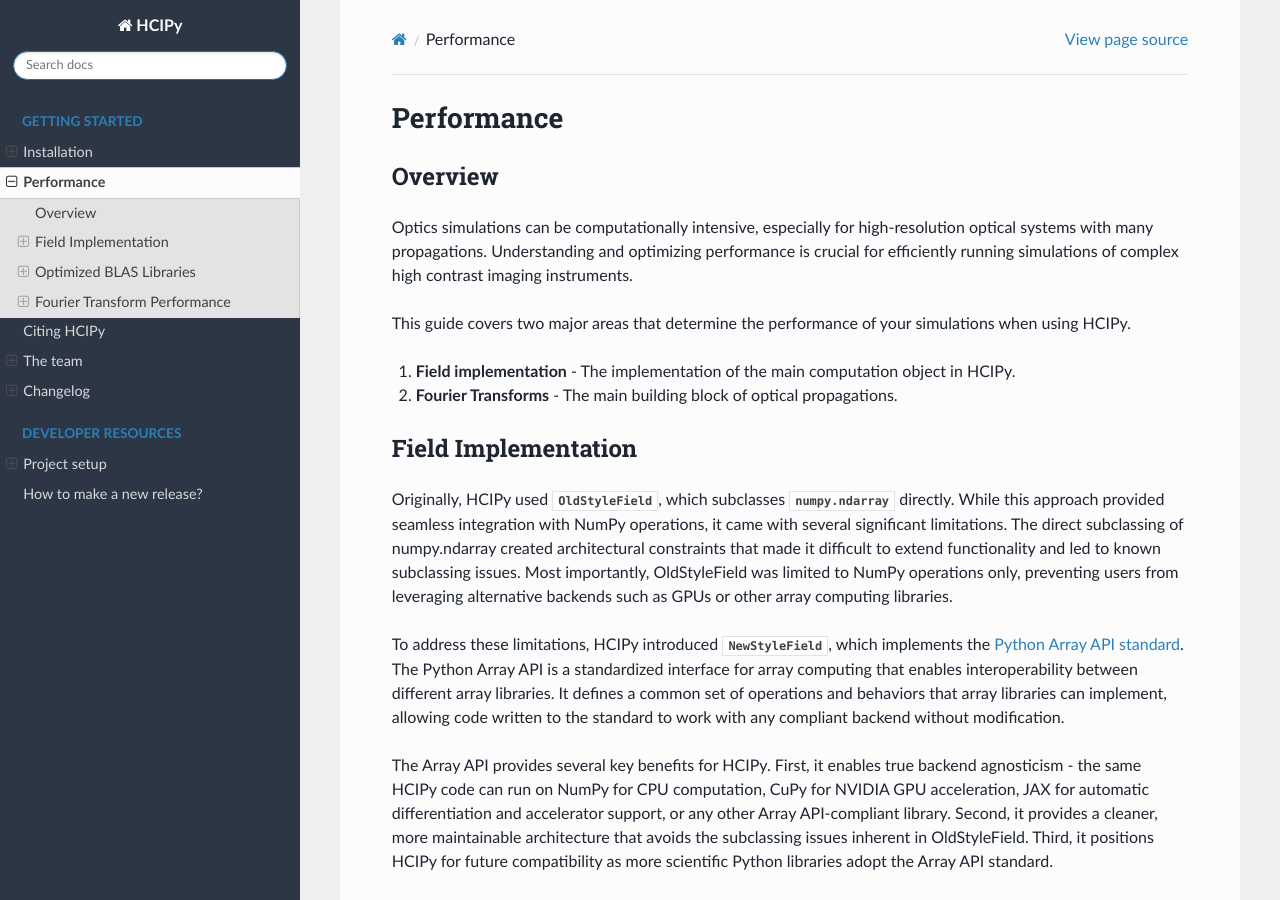
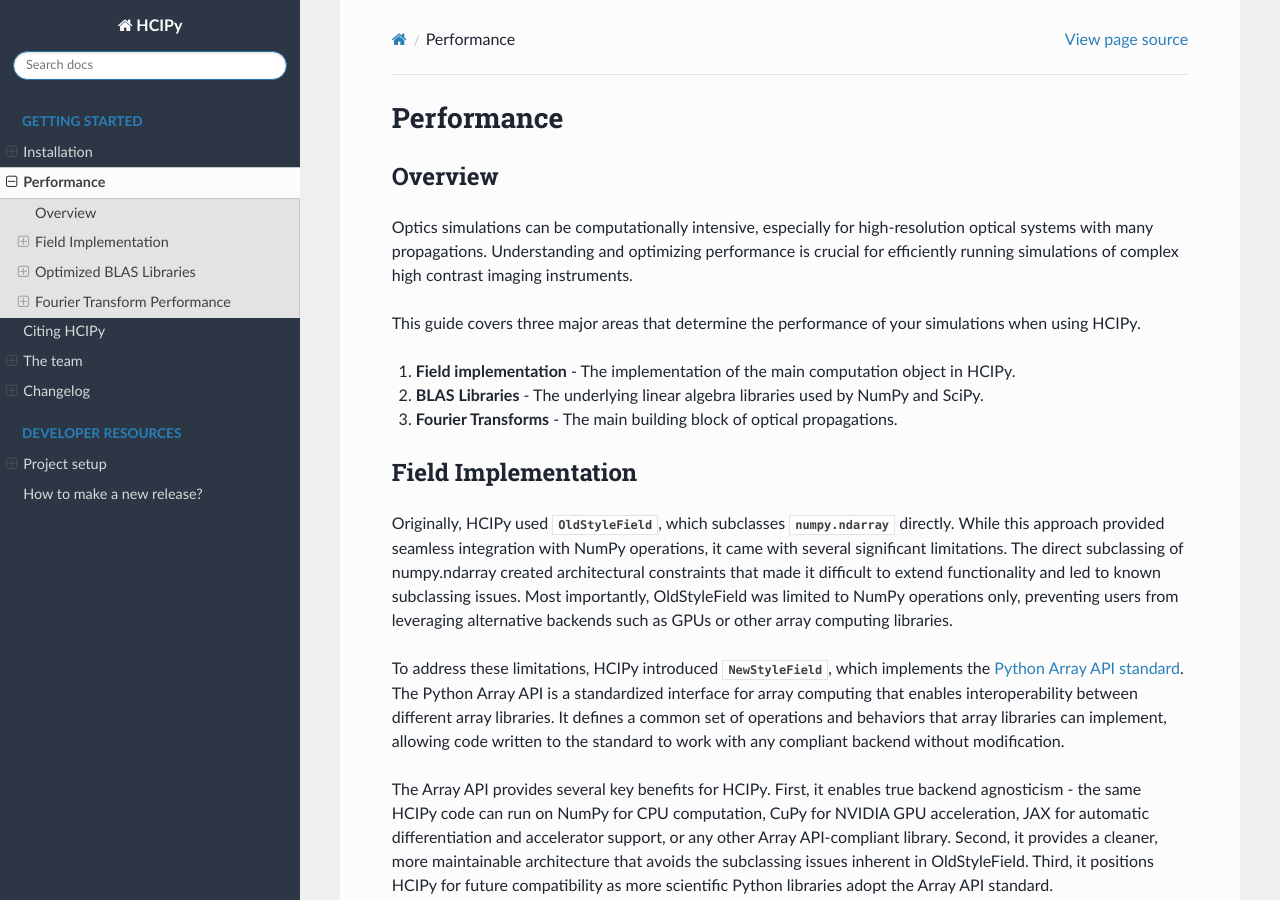
Before and after one commit to ehpor/hcipy, a Sphinx documentation site: the page built from doc/performance.rst, in a window 1280 px wide and 900 px high. Built offline with Sphinx 7.4.7 and the Read the Docs theme 3.1.0, drawn with Linux system fonts in a browser that asks for light colours; pages that are not in the unit, such as notebooks, are missing from menus; the version number could not be read and is left out.

Commit message:
Fix overview.

```diff
--- a/doc/performance.rst
+++ b/doc/performance.rst
@@ -6,10 +6,11 @@
 
 Optics simulations can be computationally intensive, especially for high-resolution optical systems with many propagations. Understanding and optimizing performance is crucial for efficiently running simulations of complex high contrast imaging instruments.
 
-This guide covers two major areas that determine the performance of your simulations when using HCIPy.
+This guide covers three major areas that determine the performance of your simulations when using HCIPy.
 
 1. **Field implementation** - The implementation of the main computation object in HCIPy.
-2. **Fourier Transforms** - The main building block of optical propagations.
+2. **BLAS Libraries** - The underlying linear algebra libraries used by NumPy and SciPy.
+3. **Fourier Transforms** - The main building block of optical propagations.
 
 Field Implementation
 --------------------
```
